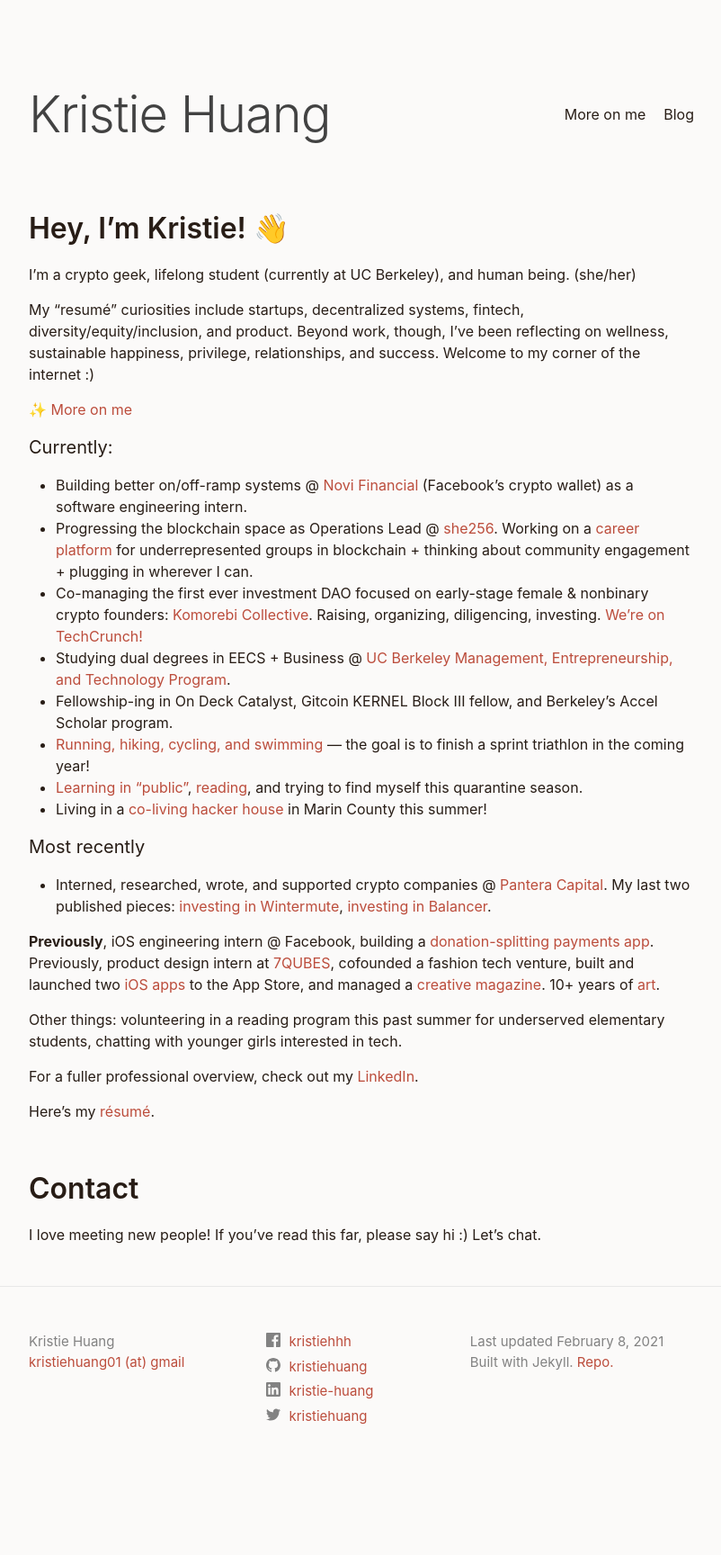
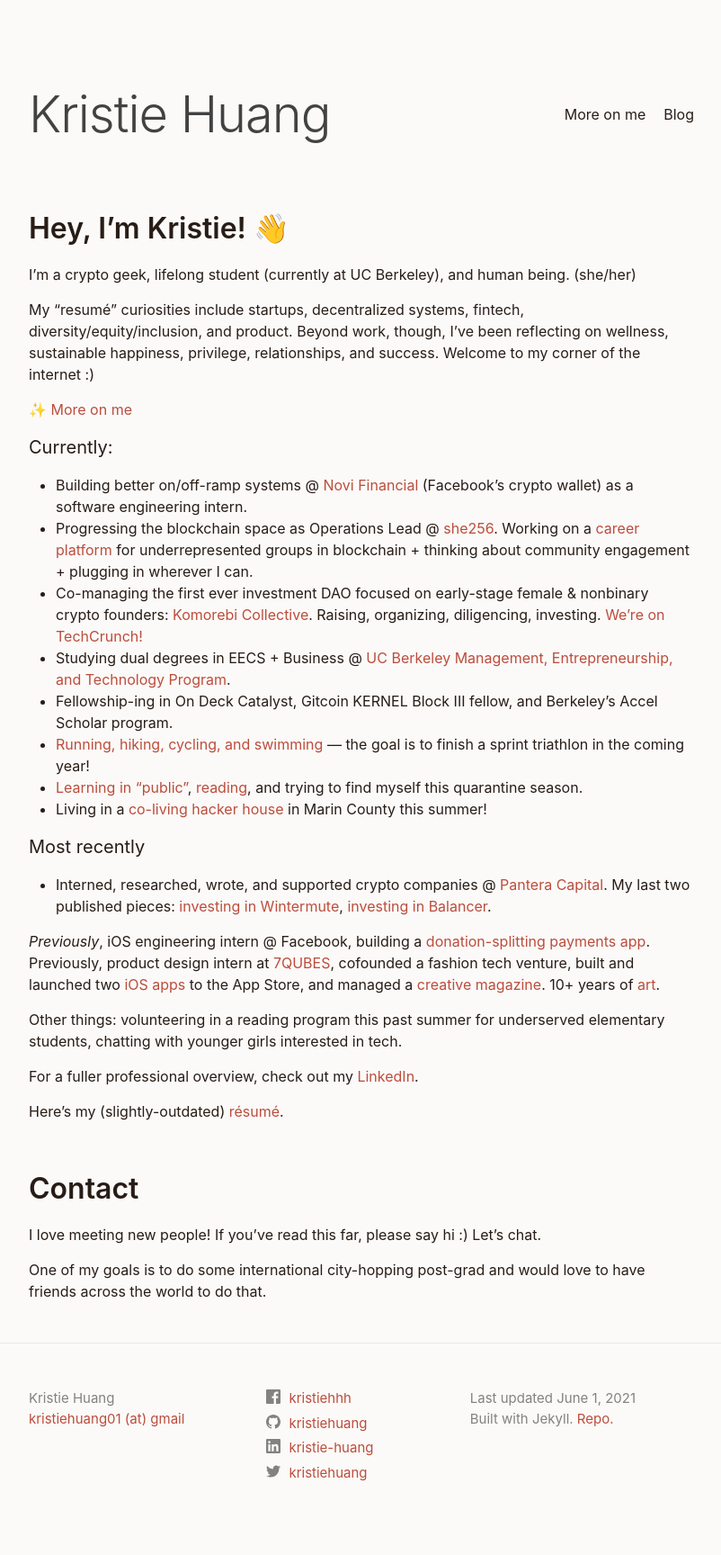
Before and after one commit to kristiehuang/kristiehuang.github.io, a Jekyll site: the page built from index.markdown, in a window 1280 px wide. Shown: the whole page at 90% size, without its empty margins (238-1040 px from the left). Built offline with Jekyll 4.4.1, drawn with Linux system fonts in a browser that asks for light colours; before the commit the page ends 1665 px from its top, so only the background shows below that.

Commit message:
nit update

```diff
--- a/_config.yml
+++ b/_config.yml
@@ -18,7 +18,7 @@
 # You can create any custom variable you would like, and they will be accessible
 # in the templates via {{ site.myvariable }}.
 
-last-updated: February 8, 2021
+last-updated: June 1, 2021
 title: Kristie Huang
 email-scraping: kristiehuang01 (at) gmail
 email: kristiehuang01@gmail.com
--- a/index.markdown
+++ b/index.markdown
@@ -28,15 +28,17 @@
 ### Most recently
 * Interned, researched, wrote, and supported crypto companies @ [Pantera Capital](https://www.panteracapital.com/). My last two published pieces: [investing in Wintermute](https://panteracapital.medium.com/investing-in-wintermute-d4ece31ff665), [investing in Balancer](https://panteracapital.medium.com/investing-in-balancer-63f8246df954).
 
-**Previously**, iOS engineering intern @ Facebook, building a [donation-splitting payments app](https://github.com/kristiehuang/Basket-Donation-Payments). Previously, product design intern at [7QUBES](https://www.7qubes.com/our-work/pay8fwd), cofounded a fashion tech venture, built and launched two [iOS](http://tinyurl.com/cloudcloset) [apps](http://tinyurl.com/airtimeevents) to the App Store, and managed a [creative magazine](https://issuu.com/pandorasbox.gunn). 10+ years of [art](https://www.behance.net/gallery/72001185/Kristie-Huang-Art-Portfolio).
+*Previously*, iOS engineering intern @ Facebook, building a [donation-splitting payments app](https://github.com/kristiehuang/Basket-Donation-Payments). Previously, product design intern at [7QUBES](https://www.7qubes.com/our-work/pay8fwd), cofounded a fashion tech venture, built and launched two [iOS](http://tinyurl.com/cloudcloset) [apps](http://tinyurl.com/airtimeevents) to the App Store, and managed a [creative magazine](https://issuu.com/pandorasbox.gunn). 10+ years of [art](https://www.behance.net/gallery/72001185/Kristie-Huang-Art-Portfolio).
 
 Other things: volunteering in a reading program this past summer for underserved elementary students, chatting with younger girls interested in tech.
 
 For a fuller professional overview, check out my [LinkedIn](https://www.linkedin.com/in/kristie-huang/).
 
-Here’s my [résumé](https://drive.google.com/file/d/0B2rlie9ZaAG4UjcyVTJ3b2xiZzA/view).
+Here’s my (slightly-outdated) [résumé](https://drive.google.com/file/d/0B2rlie9ZaAG4UjcyVTJ3b2xiZzA/view).
 
 ## Contact
 I love meeting new people! If you’ve read this far, please say hi :) Let's chat.
 
+One of my goals is to do some international city-hopping post-grad and would love to have friends across the world to do that.
+
 [#she256]: http://she256.org/
```
